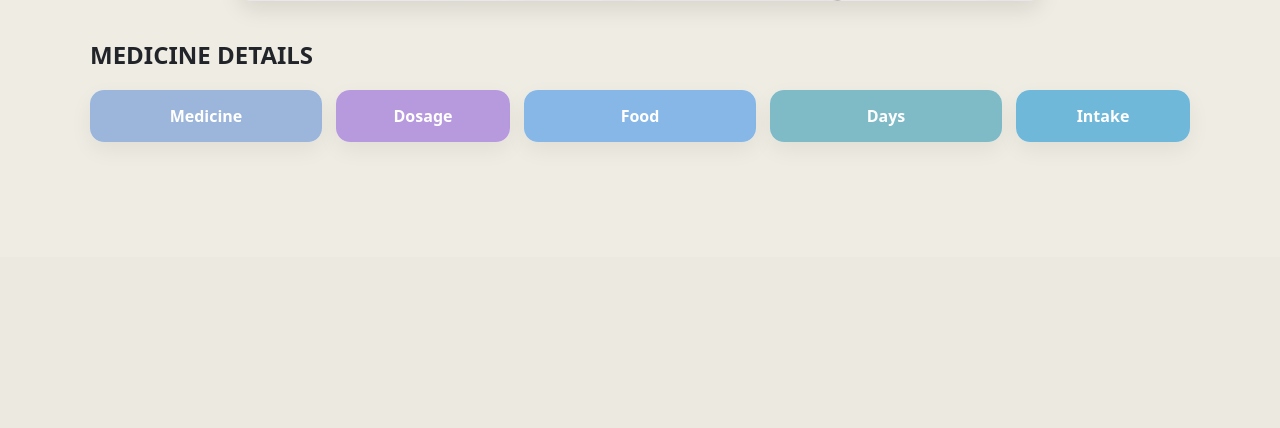
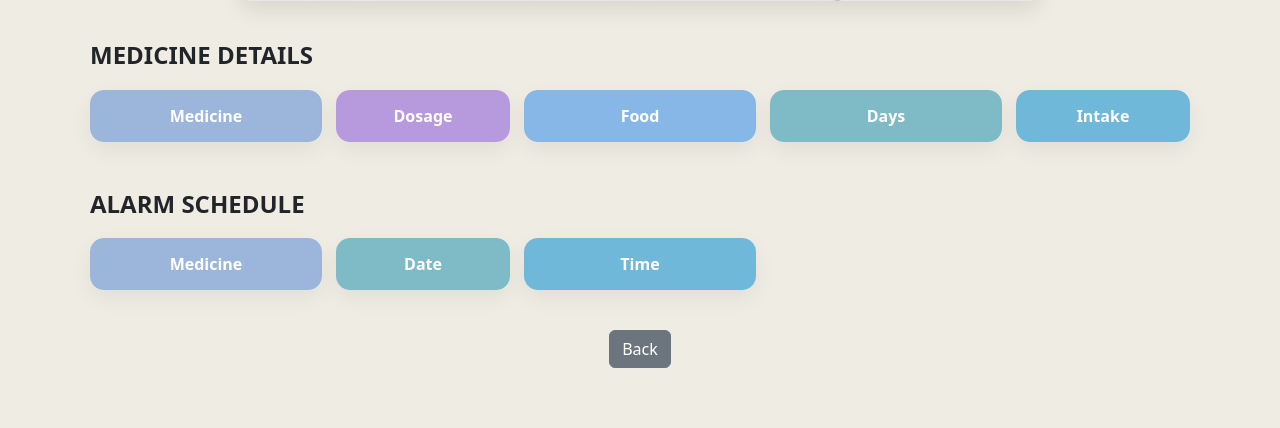
Before and after one commit to FaheemaTamton/EasyHeal, a Django app: page /prescription/1/ in a window 1280 px wide. Shown: the part 543-971 px from the top of the page. Before the commit the page ends 685 px from the top, so only its background shows below. Run offline with Django 5.2, Linux system fonts and the light colour scheme; data comes from the database, SQL or seed files in the repository.

Commit message:
Update EasyHeal

```diff
--- a/backend/templates/prescription_detail.html
+++ b/backend/templates/prescription_detail.html
@@ -144,6 +144,42 @@
   </div>
 
 
+  <!-- ================= ALARMS ================= -->
+  <h4 class="section-title mt-5">ALARM SCHEDULE</h4>
+
+  <div class="medicine-table">
+
+    <div class="medicine-col">
+      <div class="medicine-col-header col-name">Medicine</div>
+      {% for alarm in prescription.alarms.all%}
+        <div class="medicine-row">{{ alarm.medicine.name }}</div>
+      {% endfor %}
+    </div>
+
+    <div class="medicine-col">
+      <div class="medicine-col-header col-days">Date</div>
+      {% for alarm in prescription.alarms.all %}
+        <div class="medicine-row">{{ alarm.alarm_date }}</div>
+      {% endfor %}
+    </div>
+
+    <div class="medicine-col">
+      <div class="medicine-col-header col-time">Time</div>
+      {% for alarm in prescription.alarms.all %}
+        <div class="medicine-row">{{ alarm.alarm_time }}</div>
+      {% endfor %}
+    </div>
+
+  </div>
+
+
+  <!-- ================= BACK BUTTON ================= -->
+  <div class="text-center back-btn">
+   <a href="/patient/{{ prescription.patient.id }}/"
+   class="btn btn-secondary">
+    Back
+</a>
+
   </div>
 
 </div>
```
Also changed, not shown: backend/templates/my_account.html (+16 -0 lines).
